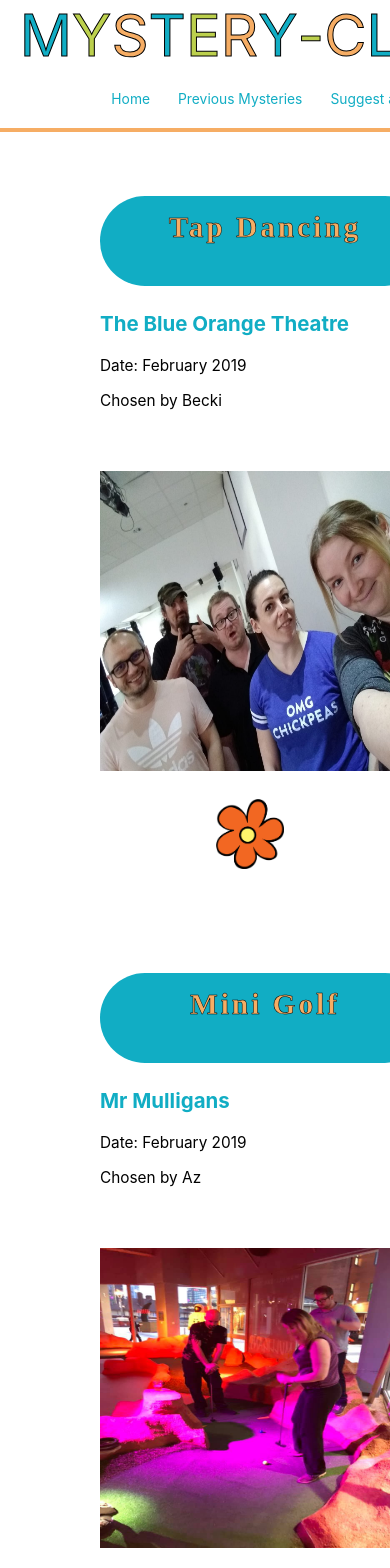
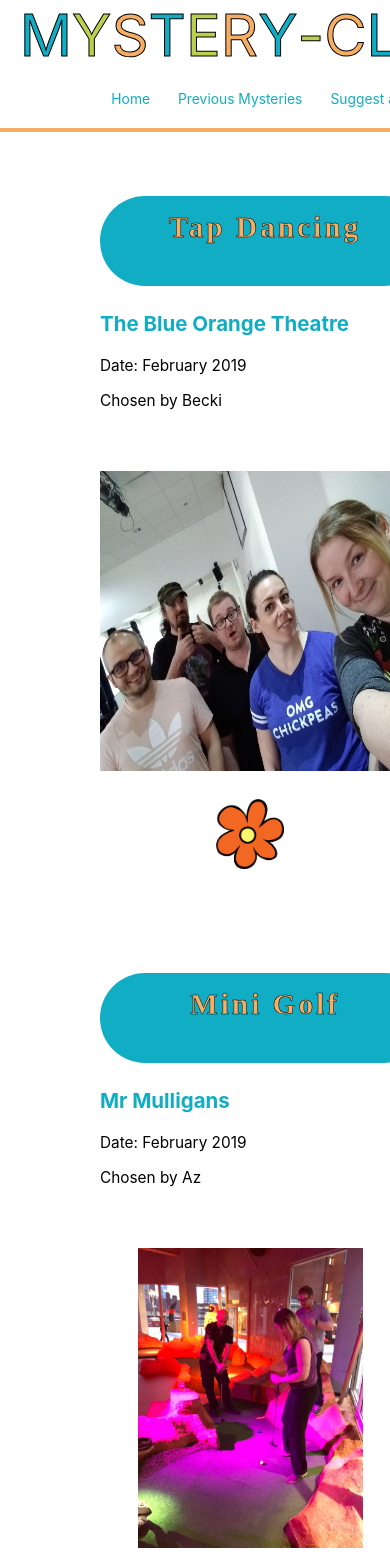
Before and after one commit to nass84/mystery-club, a React (Create React App) app in the folder my-app/: page /previous in a window 390 px wide. Shown: the top 1568 px of the page. Built offline with nearby package versions, Linux system fonts and the light colour scheme; a web font is replaced by a local one.

Commit message:
fixed image stretch

```diff
--- a/my-app/src/CSS/css/styles.css
+++ b/my-app/src/CSS/css/styles.css
@@ -188,6 +188,11 @@ p {
   min-height: 60px;
 }
 
+.center {
+  display: flex;
+  justify-content: center;
+}
+
 .mystery-preview {
   max-width: 300px;
   min-height: 500px;
@@ -195,7 +200,7 @@ p {
   padding: 20px;
 }
 .mystery-preview .mystery-image {
-  width: 300px;
+  max-width: 300px;
   height: 300px;
   -webkit-box-align: center;
   -ms-flex-align: center;
@@ -323,3 +328,13 @@ p {
     margin-right: 20px;
   }
 }
+
+
+@media only screen and (max-width: 600px) {
+
+  .phone-picture {
+    max-width: 500px;
+    justify-content: center;
+  }
+
+}
--- a/my-app/src/components/pages/previous-mysteries.js
+++ b/my-app/src/components/pages/previous-mysteries.js
@@ -488,6 +488,7 @@ const PreviousMysteries = () => {
               <p className="mystery-date"> Date: {mystery.date}</p>
               <p className="mystery-chosenby"> Chosen by {mystery.name}</p>
             </div>
+            <div className="center">
             <a className="mystery-link" href={mystery.link} target="_blank" rel="noreferrer">
 
             <img
@@ -497,6 +498,7 @@ const PreviousMysteries = () => {
               alt={mystery.name}
             />
             </a>
+            </div>
             <div className="previous-flower">
             <Flower/>
             </div>
--- a/my-app/src/components/pages/suggest-page.js
+++ b/my-app/src/components/pages/suggest-page.js
@@ -8,7 +8,7 @@ const Suggest = () => {
     <Letters />
       <Navbar />
     <div className="suggest-content">
-    <img src={construction} alt="construction" className="contruction"/>
+    <img src={construction} alt="construction" className="contruction phone-picture"/>
     </div>
     </div>
    );
```
